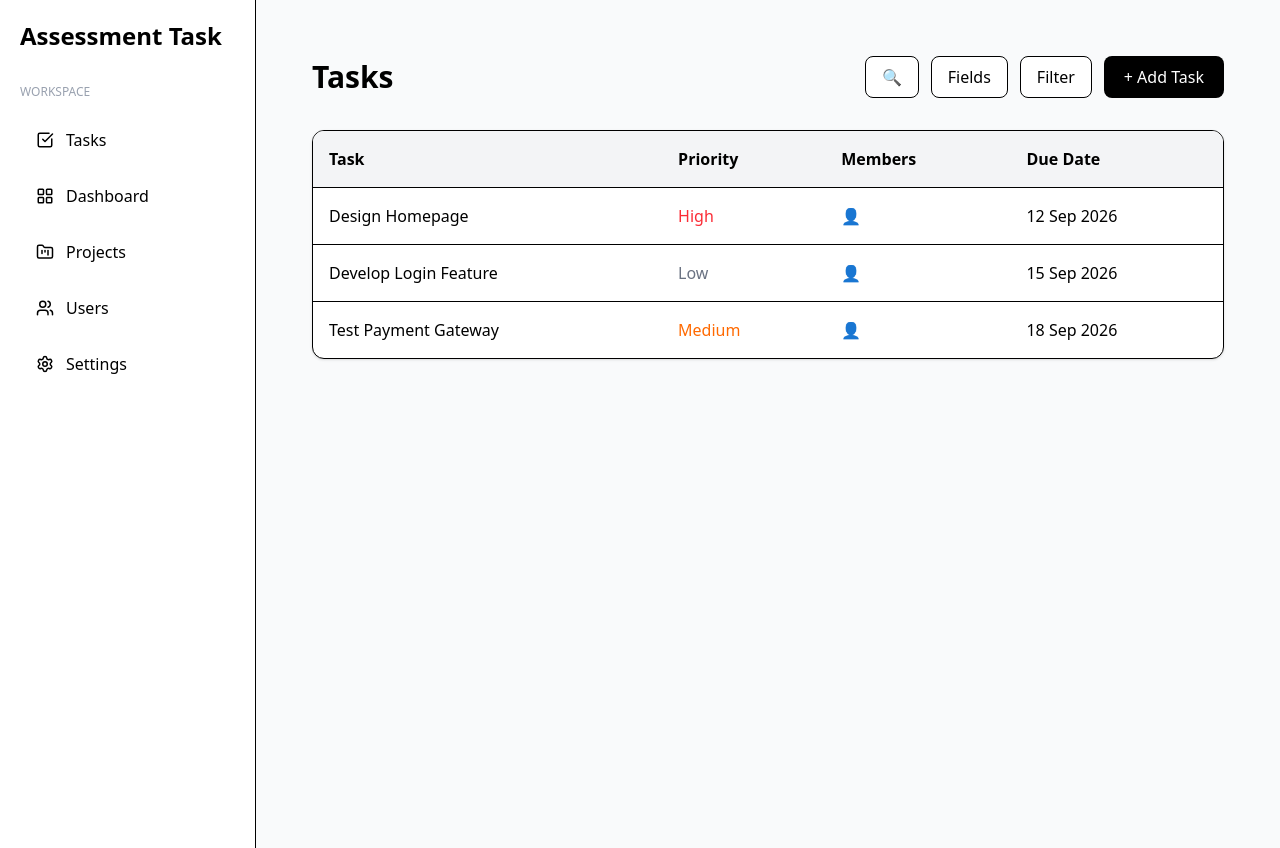
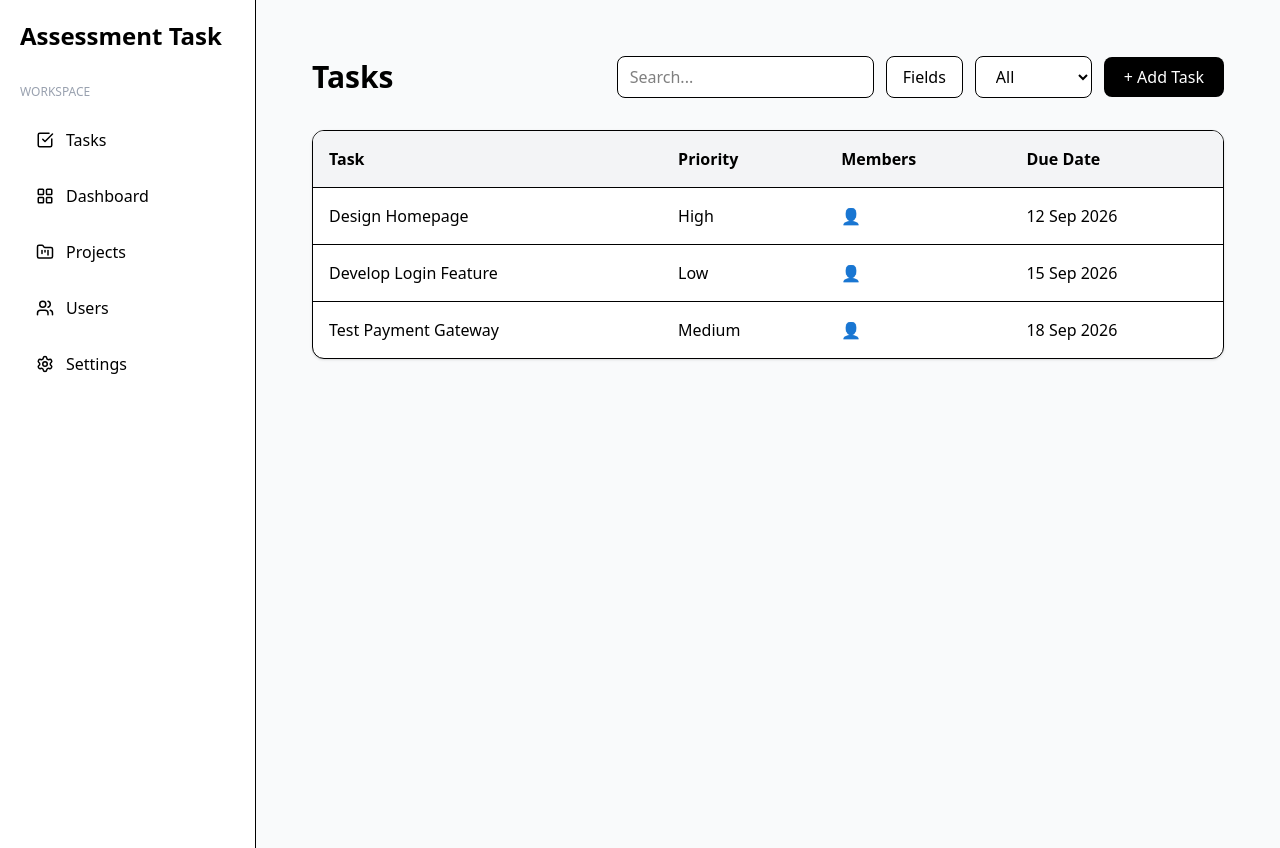
Before and after one commit to sathvikab16/AssessmentTask, a Next.js app in the folder frontend/: page /tasks in a window 1280 px wide. Built offline with nearby package versions, Linux system fonts and the light colour scheme.

Commit message:
Added project functionality

```diff
--- a/frontend/app/projects/page.tsx
+++ b/frontend/app/projects/page.tsx
@@ -1,10 +1,48 @@
+"use client";
+
+import { useState } from "react";
+
 export default function ProjectsPage() {
+  const [projects, setProjects] = useState([
+    {
+      name: "Website Redesign",
+      priority: "High",
+      lead: "John Doe",
+      dueDate: "15 Sep 2026",
+    },
+    {
+      name: "Mobile App Launch",
+      priority: "Medium",
+      lead: "Jane Smith",
+      dueDate: "20 Sep 2026",
+    },
+  ]);
+
+  const addProject = () => {
+    const projectName = window.prompt("Enter project name");
+
+    if (!projectName) return;
+
+    setProjects([
+      ...projects,
+      {
+        name: projectName,
+        priority: "Low",
+        lead: "New Lead",
+        dueDate: "30 Sep 2026",
+      },
+    ]);
+  };
+
   return (
     <div className="p-8 bg-gray-50 min-h-screen">
       <div className="flex justify-between items-center mb-8">
         <h1 className="text-3xl font-semibold">Projects</h1>
 
-        <button className="bg-black text-white px-5 py-2 rounded-lg">
+        <button
+          onClick={addProject}
+          className="bg-black text-white px-5 py-2 rounded-lg"
+        >
           + Add Project
         </button>
       </div>
@@ -21,19 +59,14 @@ export default function ProjectsPage() {
           </thead>
 
           <tbody>
-            <tr className="border-t">
-              <td className="p-4">Website Redesign</td>
-              <td className="p-4 text-red-500">High</td>
-              <td className="p-4">John Doe</td>
-              <td className="p-4">15 Sep 2026</td>
-            </tr>
-
-            <tr className="border-t">
-              <td className="p-4">Mobile App Launch</td>
-              <td className="p-4 text-orange-500">Medium</td>
-              <td className="p-4">Jane Smith</td>
-              <td className="p-4">20 Sep 2026</td>
-            </tr>
+            {projects.map((project, index) => (
+              <tr key={index} className="border-t">
+                <td className="p-4">{project.name}</td>
+                <td className="p-4">{project.priority}</td>
+                <td className="p-4">{project.lead}</td>
+                <td className="p-4">{project.dueDate}</td>
+              </tr>
+            ))}
           </tbody>
         </table>
       </div>
--- a/frontend/app/tasks/page.tsx
+++ b/frontend/app/tasks/page.tsx
@@ -1,23 +1,105 @@
+"use client";
+
+import { useState } from "react";
+
 export default function TasksPage() {
+  const [tasks, setTasks] = useState([
+    {
+      name: "Design Homepage",
+      priority: "High",
+      member: "👤",
+      dueDate: "12 Sep 2026",
+    },
+    {
+      name: "Develop Login Feature",
+      priority: "Low",
+      member: "👤",
+      dueDate: "15 Sep 2026",
+    },
+    {
+      name: "Test Payment Gateway",
+      priority: "Medium",
+      member: "👤",
+      dueDate: "18 Sep 2026",
+    },
+  ]);
+
+  const [search, setSearch] = useState("");
+  const [filter, setFilter] = useState("All");
+
+  const [showPriority, setShowPriority] = useState(true);
+  const [showMembers, setShowMembers] = useState(true);
+  const [showDueDate, setShowDueDate] = useState(true);
+
+  const addTask = () => {
+    const taskName = window.prompt("Enter task name");
+
+    if (!taskName) return;
+
+    setTasks([
+      ...tasks,
+      {
+        name: taskName,
+        priority: "Low",
+        member: "👤",
+        dueDate: "30 Sep 2026",
+      },
+    ]);
+  };
+
+  const toggleFields = () => {
+    setShowPriority(!showPriority);
+    setShowMembers(!showMembers);
+    setShowDueDate(!showDueDate);
+  };
+
+  const filteredTasks = tasks.filter((task) => {
+    const matchesSearch = task.name
+      .toLowerCase()
+      .includes(search.toLowerCase());
+
+    const matchesFilter =
+      filter === "All" || task.priority === filter;
+
+    return matchesSearch && matchesFilter;
+  });
+
   return (
     <div className="p-8 w-full bg-gray-50 min-h-screen">
       <div className="flex justify-between items-center mb-8">
         <h1 className="text-3xl font-semibold">Tasks</h1>
 
-        <div className="flex gap-3">
-          <button className="border px-4 py-2 rounded-lg bg-white">
-            🔍
-          </button>
+        <div className="flex gap-3 items-center">
+          <input
+            type="text"
+            placeholder="Search..."
+            value={search}
+            onChange={(e) => setSearch(e.target.value)}
+            className="border px-3 py-2 rounded-lg bg-white"
+          />
 
-          <button className="border px-4 py-2 rounded-lg bg-white">
+          <button
+            onClick={toggleFields}
+            className="border px-4 py-2 rounded-lg bg-white"
+          >
             Fields
           </button>
 
-          <button className="border px-4 py-2 rounded-lg bg-white">
-            Filter
-          </button>
+          <select
+            value={filter}
+            onChange={(e) => setFilter(e.target.value)}
+            className="border px-4 py-2 rounded-lg bg-white"
+          >
+            <option>All</option>
+            <option>High</option>
+            <option>Medium</option>
+            <option>Low</option>
+          </select>
 
-          <button className="bg-black text-white px-5 py-2 rounded-lg">
+          <button
+            onClick={addTask}
+            className="bg-black text-white px-5 py-2 rounded-lg"
+          >
             + Add Task
           </button>
         </div>
@@ -28,33 +110,39 @@ export default function TasksPage() {
           <thead className="bg-gray-100">
             <tr>
               <th className="text-left p-4">Task</th>
-              <th className="text-left p-4">Priority</th>
-              <th className="text-left p-4">Members</th>
-              <th className="text-left p-4">Due Date</th>
+
+              {showPriority && (
+                <th className="text-left p-4">Priority</th>
+              )}
+
+              {showMembers && (
+                <th className="text-left p-4">Members</th>
+              )}
+
+              {showDueDate && (
+                <th className="text-left p-4">Due Date</th>
+              )}
             </tr>
           </thead>
 
           <tbody>
-            <tr className="border-t">
-              <td className="p-4">Design Homepage</td>
-              <td className="p-4 text-red-500 font-medium">High</td>
-              <td className="p-4">👤</td>
-              <td className="p-4">12 Sep 2026</td>
-            </tr>
+            {filteredTasks.map((task, index) => (
+              <tr key={index} className="border-t">
+                <td className="p-4">{task.name}</td>
 
-            <tr className="border-t">
-              <td className="p-4">Develop Login Feature</td>
-              <td className="p-4 text-gray-500">Low</td>
-              <td className="p-4">👤</td>
-              <td className="p-4">15 Sep 2026</td>
-            </tr>
+                {showPriority && (
+                  <td className="p-4">{task.priority}</td>
+                )}
 
-            <tr className="border-t">
-              <td className="p-4">Test Payment Gateway</td>
-              <td className="p-4 text-orange-500">Medium</td>
-              <td className="p-4">👤</td>
-              <td className="p-4">18 Sep 2026</td>
-            </tr>
+                {showMembers && (
+                  <td className="p-4">{task.member}</td>
+                )}
+
+                {showDueDate && (
+                  <td className="p-4">{task.dueDate}</td>
+                )}
+              </tr>
+            ))}
           </tbody>
         </table>
       </div>
```
